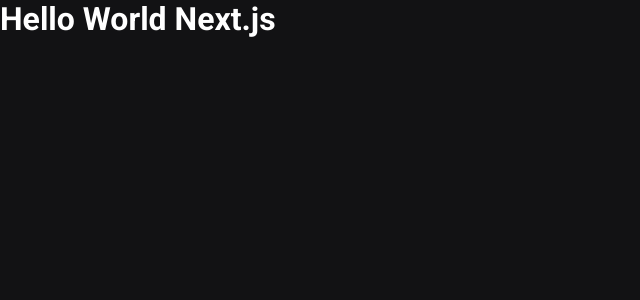
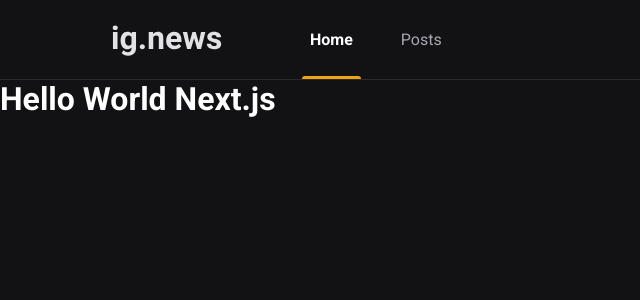
Before and after one commit to lu1zf/ignite-ignews, a Next.js app: page / in a window 1280 px wide. Shown: the top 300 px of the page, without its empty margins (0-640 px from the left). Built offline with nearby package versions, Linux system fonts and the light colour scheme.

Commit message:
feat(App): Includes Header

```diff
--- a/src/pages/_app.tsx
+++ b/src/pages/_app.tsx
@@ -1,9 +1,15 @@
 import { AppProps } from 'next/app';
+import { Header } from '../components/Header';
 
 import '../styles/global.scss';
 
 function MyApp({ Component, pageProps }: AppProps) {
-  return <Component {...pageProps} />
+  return (
+    <>
+      <Header />
+      <Component {...pageProps} />
+    </>
+  );
 }
 
 export default MyApp
```
